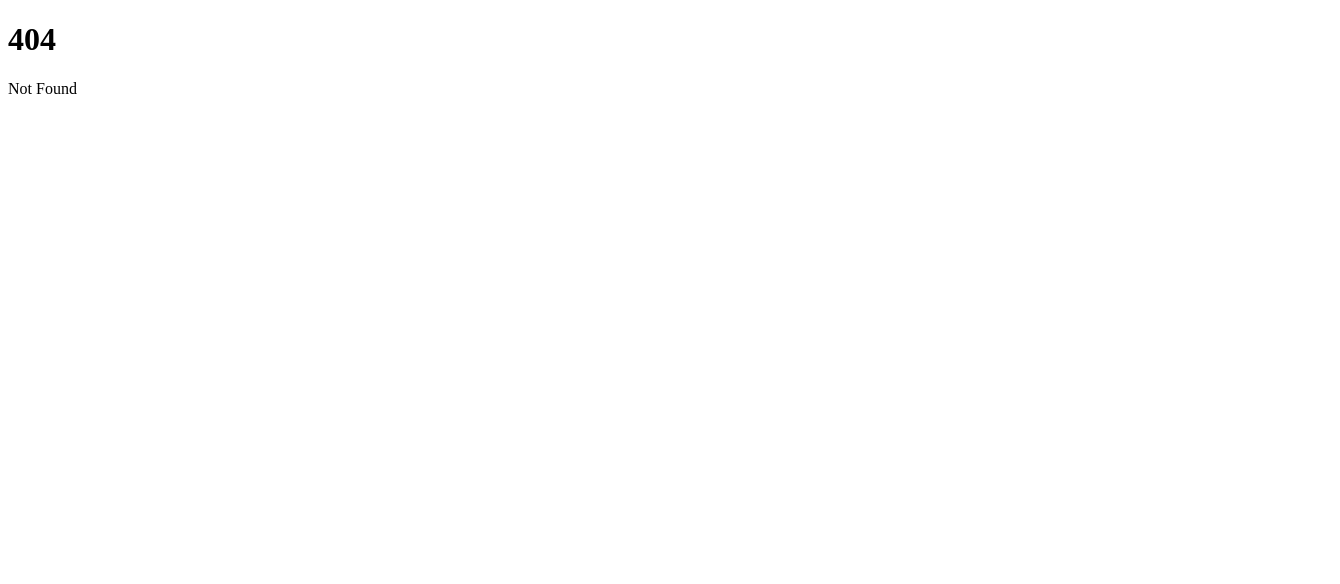
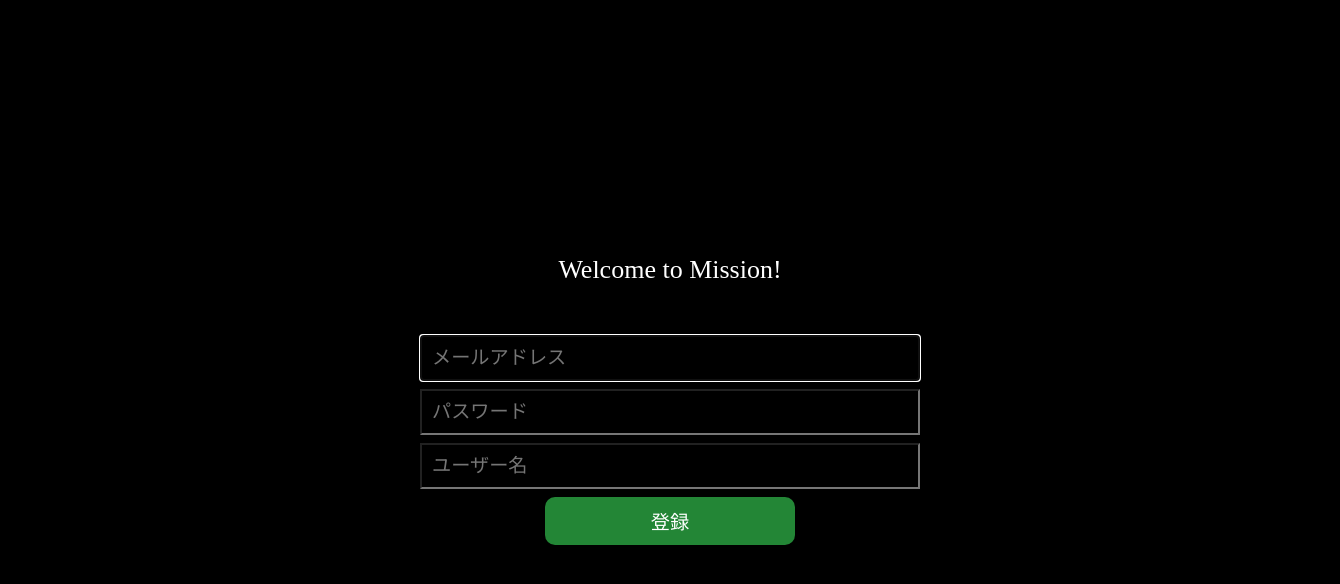
Before and after one commit to sinProject-Inc/mission, a SvelteKit app: page /sign_up in a window 1280 px wide. Before the commit this address had no page. Shown: the top 584 px of the page, 1340 px wide, since content can reach past the window. Built offline with nearby package versions, Linux system fonts and the light colour scheme.

Commit message:
ユーザー登録画面を作成する #18 HTML作成

```diff
--- a/src/assets/css/common.css
+++ b/src/assets/css/common.css
@@ -12,7 +12,7 @@ a {
     color: #57a4fc;
 }
 
-input[type=text],input[type=number],textarea {
+input[type=text],input[type=number],input[type=password],textarea {
     background-color: #000;
     color: #fff;
     font-size: 1.2rem;
--- a/src/routes/+page.svelte
+++ b/src/routes/+page.svelte
@@ -2,5 +2,6 @@
   import "../assets/css/common.css";
 </script>
 <h1>Mission</h1>
+<p><a href="./sign_up">Sign up</a></p>
 <p><a href="./register_task">ミッションを登録する</a></p>
 <p><a href="./task_list">ミッションを見る</a></p>
--- /dev/null
+++ b/src/routes/sign_up/+page.svelte
@@ -0,0 +1,139 @@
+<script lang="ts">
+    import { enhance } from '$app/forms'
+    import { onMount } from 'svelte';
+    import { dialogs } from "svelte-dialogs";
+    import "../../assets/css/common.css";
+
+    let email_input_element: HTMLInputElement
+    let password_input_element: HTMLInputElement
+    let username_input_element: HTMLInputElement
+
+    onMount(() => email_input_element.focus())
+
+  </script>
+
+  <svelte:head>
+    <title>Welcome to Mission!</title>
+  </svelte:head>
+  <div>
+    <div class="outer">
+      <div class="center title inner">
+        <div class="title_text left">Welcome to Mission!</div>
+      </div>
+      <div class="center inner">
+        <form method="POST" class="flex_column" use:enhance={() => {}}>
+          <input
+            bind:this={email_input_element}
+            type="text"
+            name="email"
+            placeholder="メールアドレス"
+            required
+          />
+          <input
+            bind:this={password_input_element}
+            type="password"
+            name="password"
+            placeholder="パスワード"
+            required
+          />
+          <input
+            bind:this={username_input_element}
+            type="text"
+            name="username"
+            placeholder="ユーザー名"
+            required
+          />
+          <button type="submit" class="button half">登録</button>
+        </form>
+      </div>
+    </div>
+  </div>
+
+  <style>
+
+    button {
+      white-space: nowrap;
+    }
+
+    .half {
+      width: 50%;
+      margin-left: auto;
+      margin-right: auto;
+    }
+
+    .error {
+      color: red;
+    }
+
+    .title {
+      font-size: 26px;
+      color: #fff;
+    }
+
+    .outer {
+      height: 100vh;
+      width: 100vw;
+      padding: 0 30px;
+      display: flex;
+      justify-content: center;
+      align-items: center;
+      flex-direction: column;
+      gap: 50px;
+    }
+
+    .inner {
+      width: 500px;
+    }
+
+    .frame {
+      padding: 30px;
+      background: #d93025;
+      width: 100%;
+      max-width: 500px;
+    }
+
+    .glass {
+      background: rgba(240, 240, 240, 0.2);
+      box-shadow: 0 8px 32px 0 rgba(31, 38, 135, 0.37);
+      backdrop-filter: blur(8px);
+      -webkit-backdrop-filter: blur(8px);
+      border-radius: 8px;
+      border: 1px solid rgba(128, 128, 128, 0.25);
+      color: black;
+    }
+
+    .center {
+      text-align: center;
+    }
+
+    .buttons {
+      display: flex;
+      flex-flow: row;
+      gap: 8px;
+      align-items: start;
+      justify-content: flex-end;
+      font-size: 11pt;
+      min-height: 45px;
+    }
+
+    button:disabled {
+      color: rgb(200, 200, 200);
+    }
+
+    .flex_column_logo {
+      display: flex;
+      flex-flow: column;
+      gap: 0px;
+      margin: 6px 0;
+    }
+
+    .flex_column {
+      display: flex;
+      flex-flow: column;
+      gap: 8px;
+    }
+
+    .logo {
+      width: 70%;
+    }
+  </style>
```
